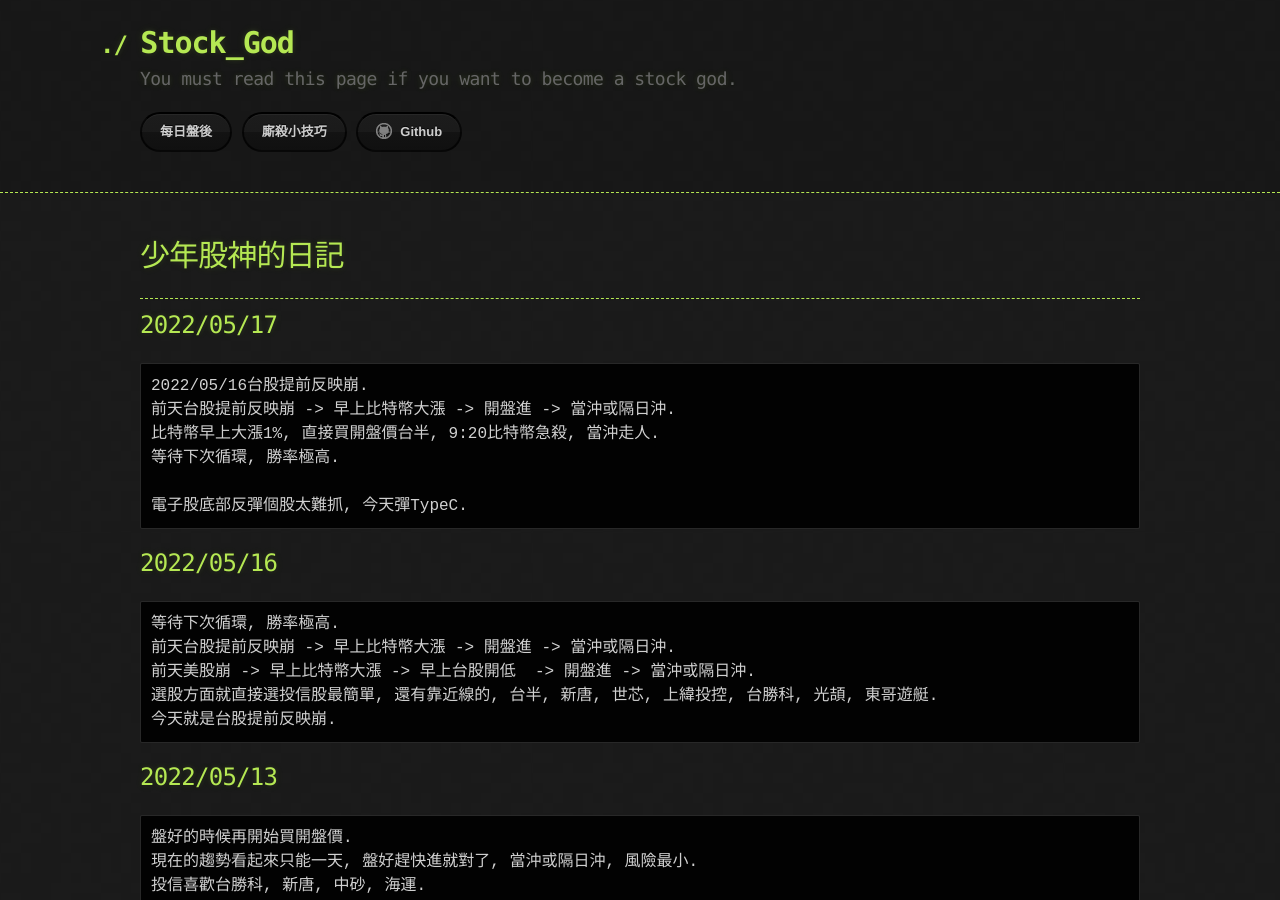
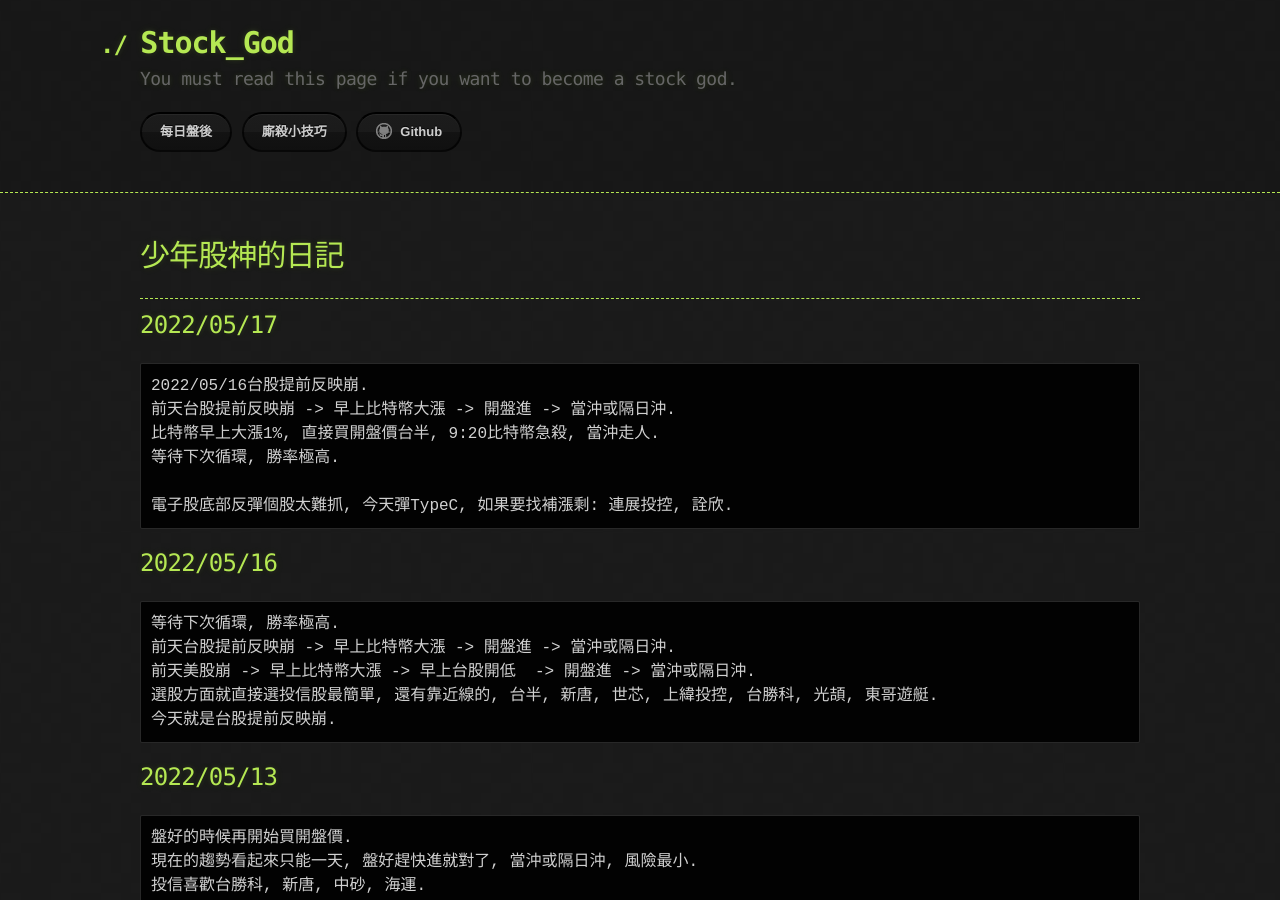
Before and after one commit to lepg5487/Stock_God, a Jekyll site: the page built from index.md, in a window 1280 px wide and 900 px high. Built offline with Jekyll 4.4.1, drawn with Linux system fonts in a browser that asks for light colours; our own code applies the rules of GitHub Pages for plain Markdown files.

Commit message:
Update index.md

````diff
--- a/index.md
+++ b/index.md
@@ -13,7 +13,7 @@ layout: testlayouts
 比特幣早上大漲1%, 直接買開盤價台半, 9:20比特幣急殺, 當沖走人.
 等待下次循環, 勝率極高.
 
-電子股底部反彈個股太難抓, 今天彈TypeC.
+電子股底部反彈個股太難抓, 今天彈TypeC, 如果要找補漲剩: 連展投控, 詮欣.
 ```
 
 ## 2022/05/16
````
